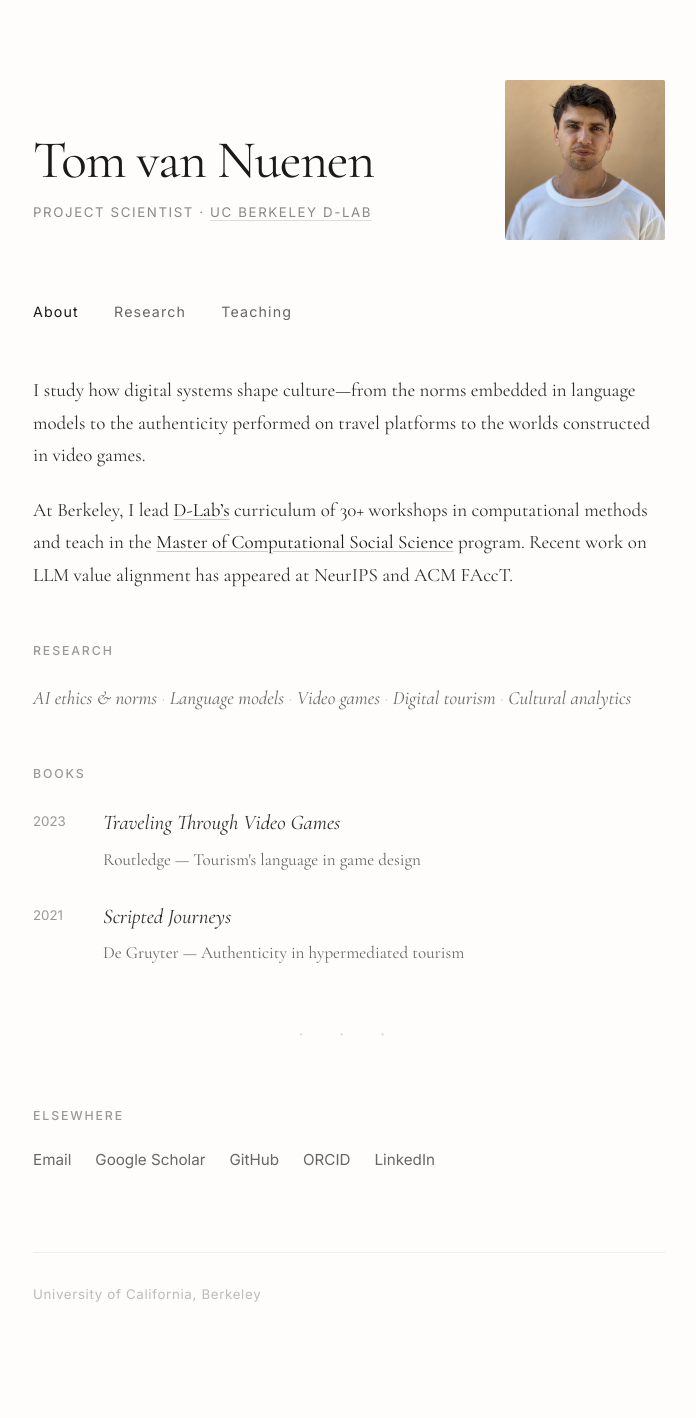
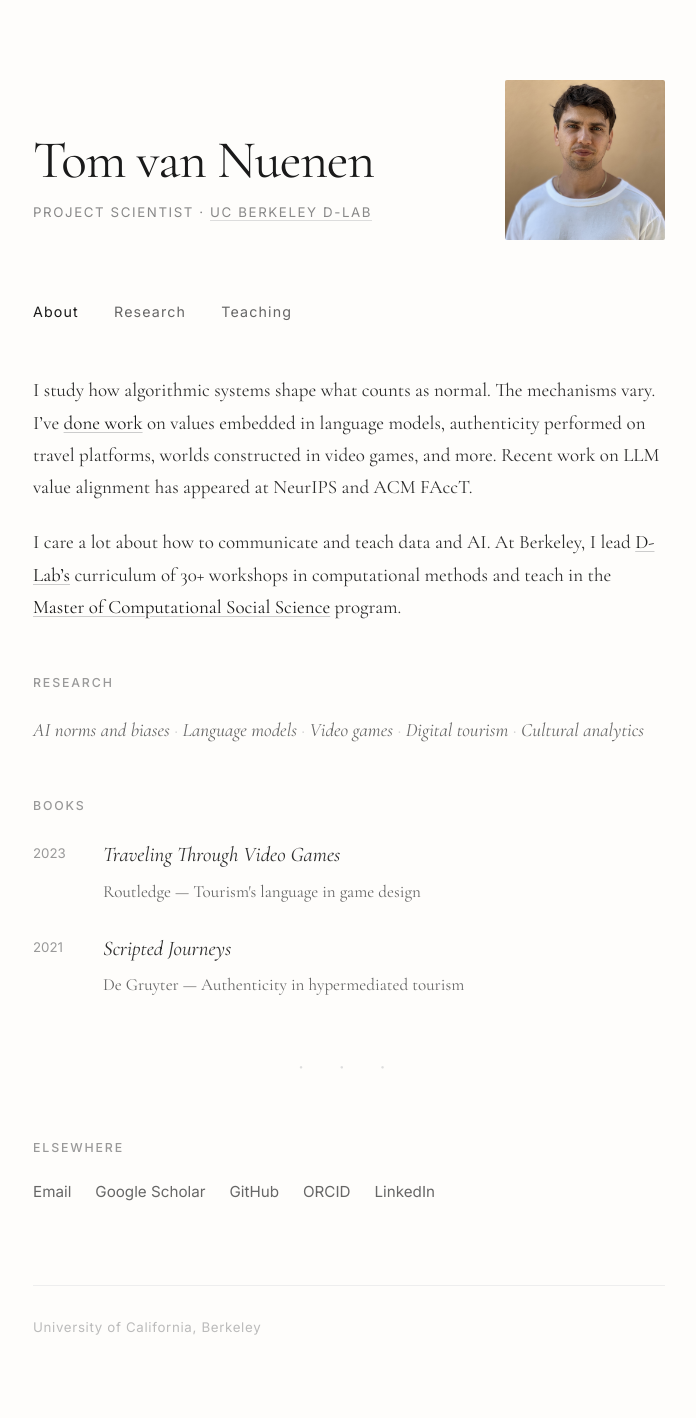
Before and after one commit to tomvannuenen/tomvannuenen.github.io, a Jekyll site: the page built from index.md, in a window 1280 px wide. Shown: the whole page, without its empty margins (291-987 px from the left). Built offline with Jekyll 4.4.1, drawn with Linux system fonts in a browser that asks for light colours; before the commit the page ends 1386 px from its top, so only the background shows below that.

Commit message:
Update home page intro and add research link
- Reword intro to focus on algorithmic systems and norms
- Add link to research page from intro
- Update research interest label

🤖 Generated with [Claude Code](https://claude.com/claude-code)

Co-Authored-By: Claude Opus 4.5 <noreply@anthropic.com>

```diff
--- a/index.md
+++ b/index.md
@@ -3,14 +3,14 @@ layout: default
 title: Home
 ---
 
-I study how digital systems shape culture—from the norms embedded in language models to the authenticity performed on travel platforms to the worlds constructed in video games.
+I study how algorithmic systems shape what counts as normal. The mechanisms vary. I've [done work](research) on values embedded in language models, authenticity performed on travel platforms, worlds constructed in video games, and more. Recent work on LLM value alignment has appeared at NeurIPS and ACM FAccT.
 
-At Berkeley, I lead [D-Lab's](https://dlab.berkeley.edu/) curriculum of 30+ workshops in computational methods and teach in the [Master of Computational Social Science](https://macss.berkeley.edu/) program. Recent work on LLM value alignment has appeared at NeurIPS and ACM FAccT.
+I care a lot about how to communicate and teach data and AI. At Berkeley, I lead [D-Lab's](https://dlab.berkeley.edu/) curriculum of 30+ workshops in computational methods and teach in the [Master of Computational Social Science](https://macss.berkeley.edu/) program.
 
 ## Research
 
 <p class="interests">
-<span>AI ethics & norms</span>
+<span>AI norms and biases</span>
 <span>Language models</span>
 <span>Video games</span>
 <span>Digital tourism</span>
```
